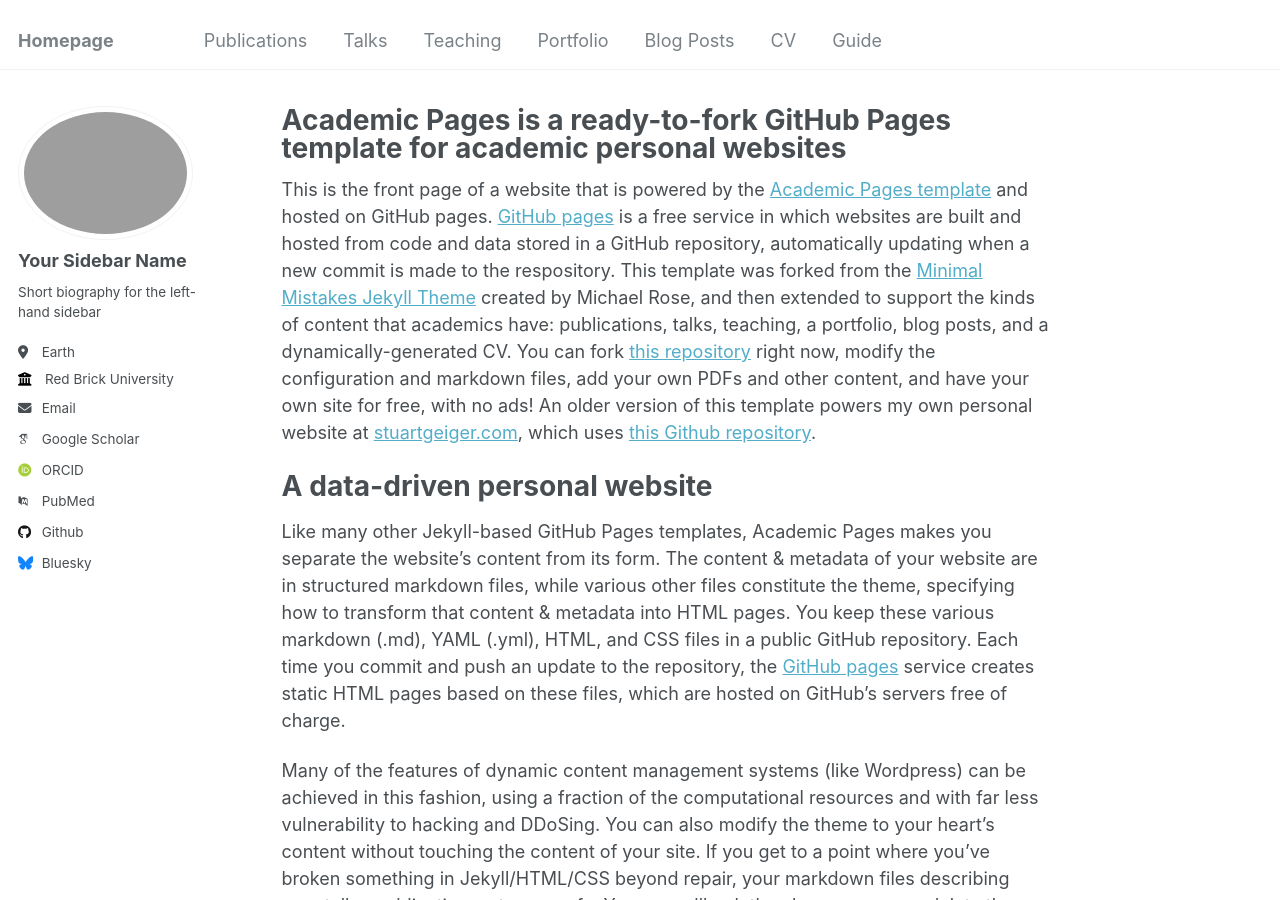
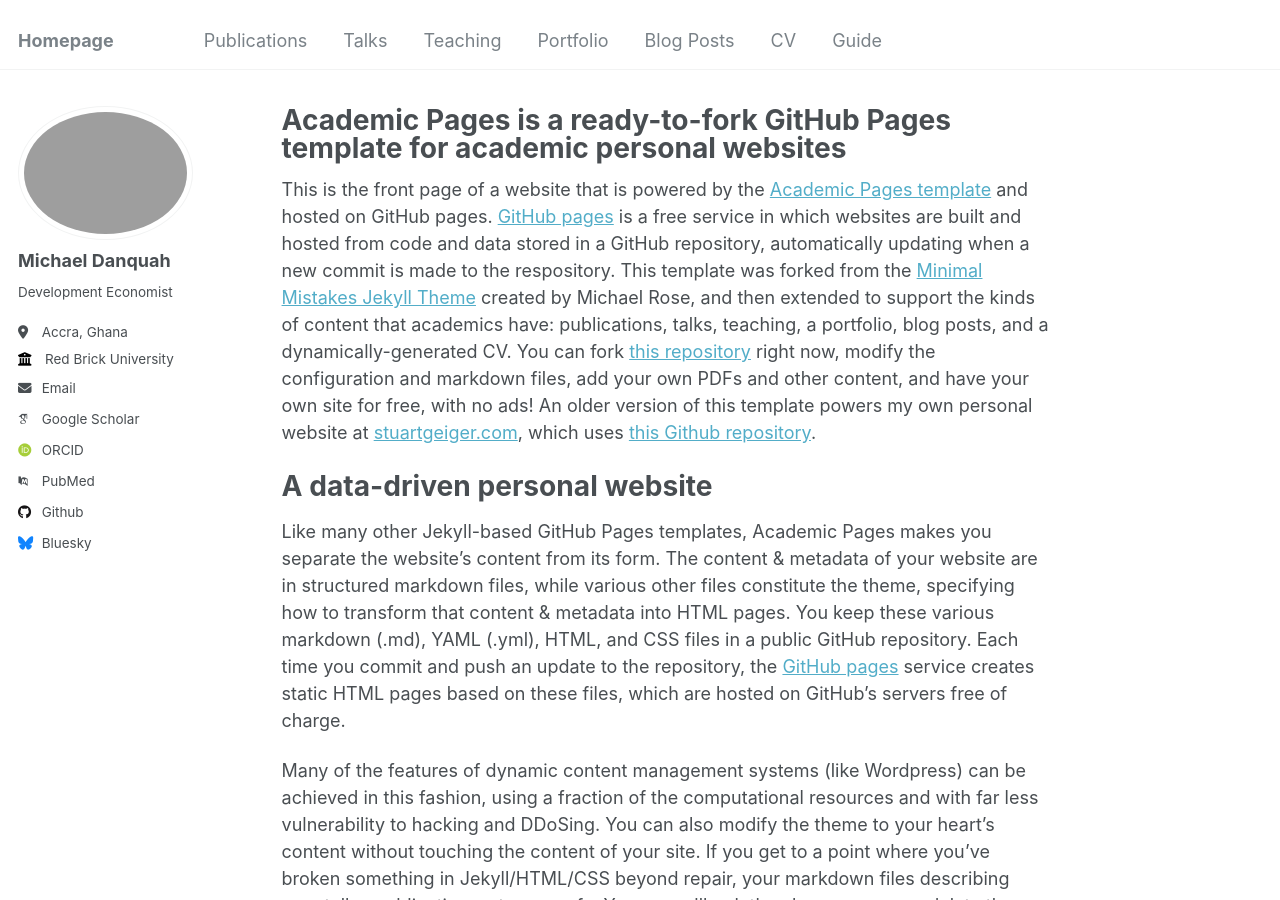
Before and after one commit to m-danquah/m-danquah.github.io, a Jekyll site: the page built from _pages/about.md, in a window 1280 px wide and 900 px high. Built offline with Jekyll 4.4.1, drawn with Linux system fonts in a browser that asks for light colours; some web fonts are replaced.

Commit message:
Update _config.yml

```diff
--- a/_config.yml
+++ b/_config.yml
@@ -22,10 +22,10 @@ repository               : "academicpages/academicpages.github.io"
 author:
   # Biographic information
   avatar           : "md.jpeg"
-  name             : "Your Sidebar Name"
+  name             : "Michael Danquah"
   pronouns         : # example: "she/her"
-  bio              : "Short biography for the left-hand sidebar"
-  location         : "Earth"
+  bio              : "Development Economist"
+  location         : "Accra, Ghana"
   employer         : "Red Brick University"
   uri              : # URL
   email            : "none@example.org"
```
